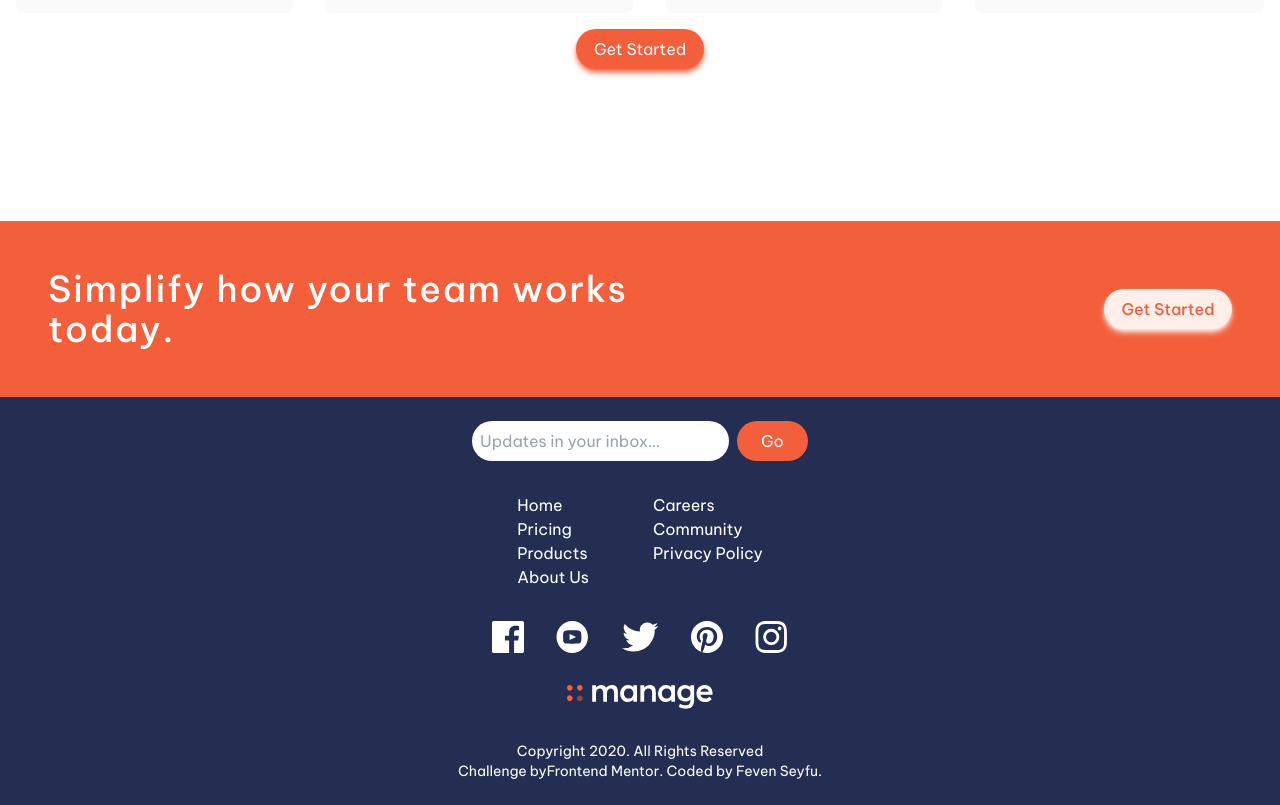
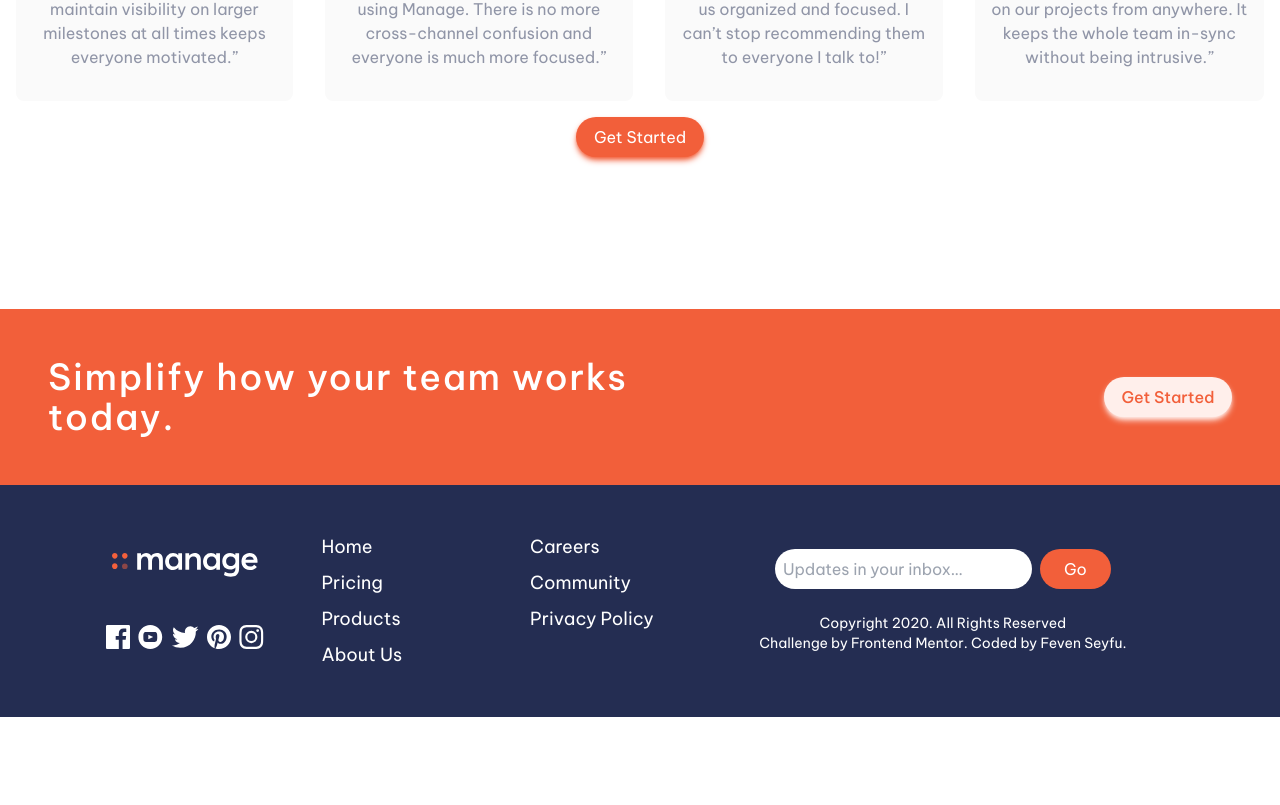
Before and after one commit to FevenSeyfu/manage-landing-page, a React (Vite) app: page / in a window 1280 px wide. Shown: the part 1777-2582 px from the top of the page. After the commit the page ends 2494 px from the top, so only its background shows below. Built offline with nearby package versions, Linux system fonts and the light colour scheme.

Commit message:
compelete footer for desktop view

```diff
--- a/src/components/About.jsx
+++ b/src/components/About.jsx
@@ -2,7 +2,7 @@ import React from "react";
 
 const About = () => {
   return (
-    <div className="w-full flex flex-col  text-center  gap-4 lg:flex-row lg:h-full lg:px-24 lg:text-left">
+    <div className="w-full flex flex-col  text-center  gap-4 lg:flex-row lg:h-full lg:px-40 lg:text-left">
       <div className="gap-3 flex flex-col px-6 mb-4">
         <h1 className="text-3xl font-bold lg:text-4xl">
           What’s different about Manage?
--- a/src/components/Footer.jsx
+++ b/src/components/Footer.jsx
@@ -11,7 +11,7 @@ const Footer = () => {
           Get Started
         </button>
       </div>
-      <div className="bg-primary-dark-blue text-white flex flex-col gap-8 items-center px-2 py-6">
+      <div className="bg-primary-dark-blue text-white flex flex-col gap-8 items-start px-2 py-6 md:hidden">
         <div>
           <input
             type="text"
@@ -65,47 +65,66 @@ const Footer = () => {
             </div>
           </ul>
         </div>
-        <div id="social" >
+        <div id="social">
           <ul className="flex flex-row items-center gap-8">
             <li>
               <a href="#">
                 <img
                   src="src/assets/images/icon-facebook.svg"
                   alt="youtube icon"
-                  className="h-8"
+                  className="h-6"
                 />
               </a>
             </li>
             <li>
               {/* youtube */}
               <a href="#">
-                <img src="src/assets/images/icon-youtube.svg" alt="social icon" className="h-8" />
+                <img
+                  src="src/assets/images/icon-youtube.svg"
+                  alt="social icon"
+                  className="h-6"
+                />
               </a>
             </li>
             <li>
               {/* twitter */}
               <a href="#">
-                <img src="src/assets/images/icon-twitter.svg" alt="social icon" className="h-8" />
+                <img
+                  src="src/assets/images/icon-twitter.svg"
+                  alt="social icon"
+                  className="h-6"
+                />
               </a>
             </li>
             <li>
               {/* pinterest */}
               <a href="#">
-                <img src="src/assets/images/icon-pinterest.svg" alt="social icon" className="h-8" />
+                <img
+                  src="src/assets/images/icon-pinterest.svg"
+                  alt="social icon"
+                  className="h-6"
+                />
               </a>
             </li>
             <li>
               {/* instagram */}
               <a href="#">
-                <img src="src/assets/images/icon-instagram.svg" alt="social icon" className="h-8" />
+                <img
+                  src="src/assets/images/icon-instagram.svg"
+                  alt="social icon"
+                  className="h-6"
+                />
               </a>
             </li>
           </ul>
         </div>
-        <div id="logo" >
+        <div id="logo">
           <img src="src/assets/images/logo-white.svg" alt="Logo" />
         </div>
-        <div id="copyright" className="flex flex-col items-center text-sm text-primary-grayish-blue">
+        <div
+          id="copyright"
+          className="flex flex-col items-center text-sm text-primary-grayish-blue"
+        >
           <p>Copyright 2020. All Rights Reserved</p>
           <div class="attribution px-12 text-center">
             Challenge by
@@ -116,7 +135,154 @@ const Footer = () => {
             >
               Frontend Mentor
             </a>
-            . Coded by <a href="https://www.frontendmentor.io/profile/FevenSeyfu" className="hover:underline hover:text-primary-bright-red "> Feven Seyfu</a>.
+            . Coded by{" "}
+            <a
+              href="https://www.frontendmentor.io/profile/FevenSeyfu"
+              className="hover:underline hover:text-primary-bright-red "
+            >
+              {" "}
+              Feven Seyfu
+            </a>
+            .
+          </div>
+        </div>
+      </div>
+      <div className="hidden bg-primary-dark-blue text-white md:flex flex-row justify-evenly p-12 items-center">
+        <div className="flex flex-col items-center gap-12">
+          <div id="logo">
+            <img src="src/assets/images/logo-white.svg" alt="Logo" />
+          </div>
+          <div id="social">
+            <ul className="flex flex-row items-center gap-2">
+              <li>
+                <a href="#">
+                  <img
+                    src="src/assets/images/icon-facebook.svg"
+                    alt="youtube icon"
+                    className="h-6"
+                  />
+                </a>
+              </li>
+              <li>
+                {/* youtube */}
+                <a href="#">
+                  <img
+                    src="src/assets/images/icon-youtube.svg"
+                    alt="social icon"
+                    className="h-6"
+                  />
+                </a>
+              </li>
+              <li>
+                {/* twitter */}
+                <a href="#">
+                  <img
+                    src="src/assets/images/icon-twitter.svg"
+                    alt="social icon"
+                    className="h-6"
+                  />
+                </a>
+              </li>
+              <li>
+                {/* pinterest */}
+                <a href="#">
+                  <img
+                    src="src/assets/images/icon-pinterest.svg"
+                    alt="social icon"
+                    className="h-6"
+                  />
+                </a>
+              </li>
+              <li>
+                {/* instagram */}
+                <a href="#">
+                  <img
+                    src="src/assets/images/icon-instagram.svg"
+                    alt="social icon"
+                    className="h-6"
+                  />
+                </a>
+              </li>
+            </ul>
+          </div>
+        </div>
+        <div id="site-map">
+          <ul className="flex flex-row gap-32 text-lg">
+            <div className="flex flex-col gap-2">
+              <li>
+                <a href="#" className="hover:text-primary-bright-red ">
+                  Home
+                </a>
+              </li>
+              <li>
+                <a href="#" className="hover:text-primary-bright-red ">
+                  Pricing
+                </a>
+              </li>
+              <li>
+                <a href="#" className="hover:text-primary-bright-red ">
+                  Products
+                </a>
+              </li>
+              <li>
+                <a href="#" className="hover:text-primary-bright-red ">
+                  About Us
+                </a>
+              </li>
+            </div>
+            <div className="flex flex-col gap-2">
+              <li>
+                <a href="#" className="hover:text-primary-bright-red ">
+                  Careers
+                </a>
+              </li>
+              <li>
+                <a href="#" className="hover:text-primary-bright-red ">
+                  Community
+                </a>
+              </li>
+              <li>
+                <a href="#" className="hover:text-primary-bright-red ">
+                  Privacy Policy
+                </a>
+              </li>
+            </div>
+          </ul>
+        </div>
+        <div className="flex flex-col items-center gap-6">
+          <div>
+            <input
+              type="text"
+              placeholder="Updates in your inbox…"
+              className="p-2 rounded-full mr-2 pr-12"
+            />
+            <button className="bg-primary-bright-red text-white rounded-full px-6 py-2">
+              Go
+            </button>
+          </div>
+          <div
+            id="copyright"
+            className="flex flex-col items-center text-sm text-primary-grayish-blue"
+          >
+            <p>Copyright 2020. All Rights Reserved</p>
+            <div class="attribution px-12 text-center">
+              Challenge by{" "}
+              <a
+                href="https://www.frontendmentor.io?ref=challenge"
+                target="_blank"
+                className="hover:underline hover:text-primary-bright-red "
+              >
+                Frontend Mentor
+              </a>
+              . Coded by{" "}
+              <a
+                href="https://www.frontendmentor.io/profile/FevenSeyfu"
+                className="hover:underline hover:text-primary-bright-red "
+              >
+                Feven Seyfu
+              </a>
+              .
+            </div>
           </div>
         </div>
       </div>
```
